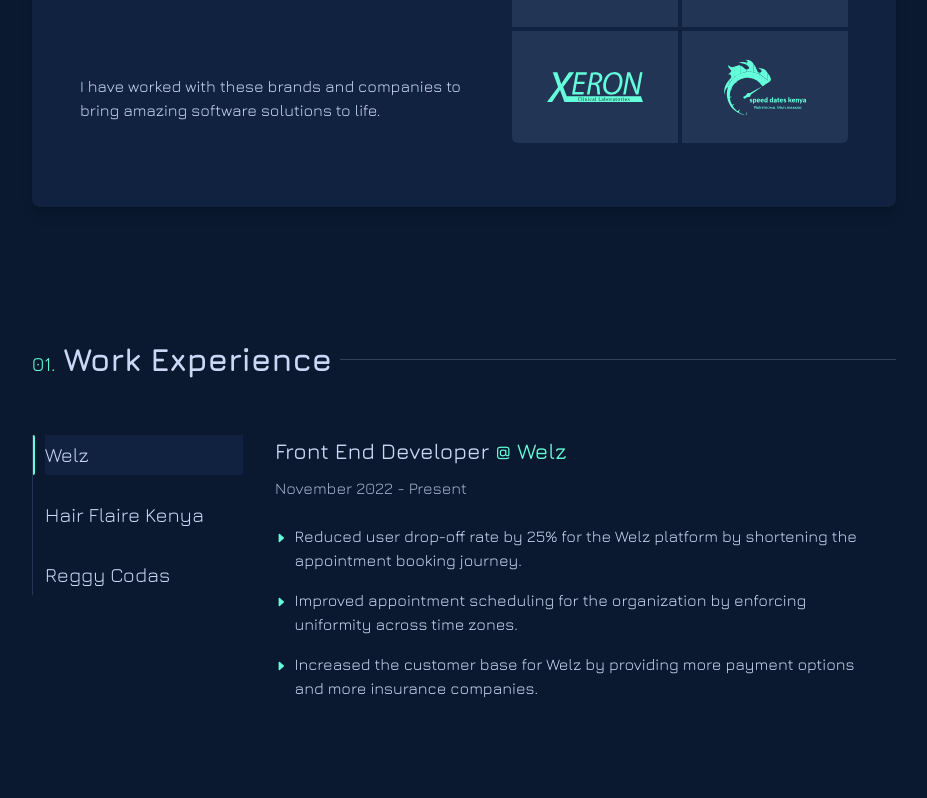
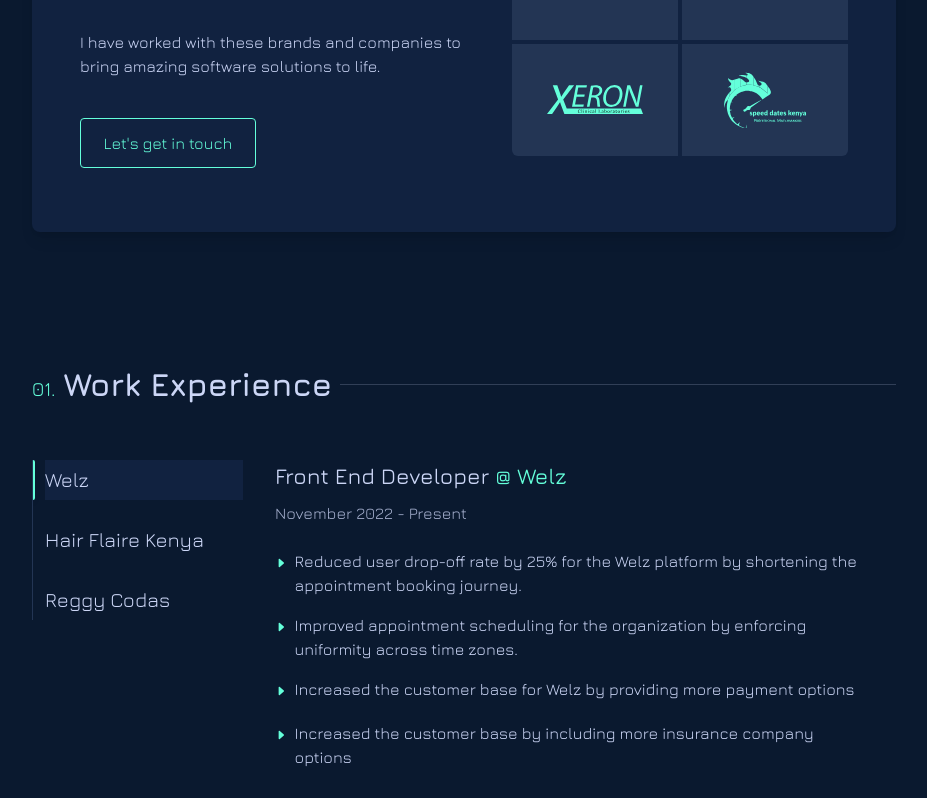
Before and after one commit to PiusKariuki/portfolio, a Vue app: page / in a window 1280 px wide. Shown: the part 1122-1920 px from the top of the page, without its empty margins (176-1103 px from the left). Built offline with nearby package versions, Linux system fonts and the light colour scheme.

Commit message:
Feature: places worked wording

```diff
--- a/src/modules/Portfolio/sections/Companies.vue
+++ b/src/modules/Portfolio/sections/Companies.vue
@@ -2,17 +2,22 @@
   <div class="content-container text-lightest-slate ">
     <div
         class="flex flex-col md:flex-row shadow-lg w-full rounded-lg bg-light-navy  p-4 lg:px-12 md:py-16 gap-3
-        md:gap-12 md:justify-between">
+        md:gap-12 md:justify-between md:items-center">
       <div class="flex flex-col gap-6 max-w-sm">
-        <p class="text-green h2 mb-3">
+        <p class="text-green h2">
           Organizations I have worked with.
         </p>
-        <p class="hidden md:flex paragraph md:mt-12">
+        <p class="hidden md:flex paragraph md:my-4">
           I have worked with these brands and companies to bring amazing software solutions to life.
         </p>
+          <a
+                  :href="emailAddress"
+                  class="cta  py-[0.75rem] w-full md:w-44 flex items-center justify-center my-4 md:my-0">
+              Let's get in touch
+          </a>
       </div>
 
-      <div class="grid grid-cols-2 gap-x-1 gap-y-1 w-full lg:w-[45.5%]">
+      <div class="grid grid-cols-2 gap-x-1 gap-y-1 w-full lg:w-[45.5%] h-full">
         <a
             :href="item.url"
             target="_blank"
@@ -33,6 +38,8 @@
 </template>
 
 <script setup>
+import {emailAddress} from "@/shared/data/email.js";
+
 const companies = [
   {
     logo: "/imgs/companies/medrite.svg",
--- a/src/shared/data/placesWorked.js
+++ b/src/shared/data/placesWorked.js
@@ -8,7 +8,8 @@
         roles: [
             'Reduced  user drop-off rate by 25% for the Welz platform by shortening the appointment booking journey.',
             'Improved appointment scheduling for the organization by enforcing uniformity across time zones.',
-            'Increased the customer base for Welz by providing more payment options and more insurance companies.'
+            'Increased the customer base for Welz by providing more payment options',
+            'Increased the customer base by including more insurance company options'
         ]
     },
     {
```
